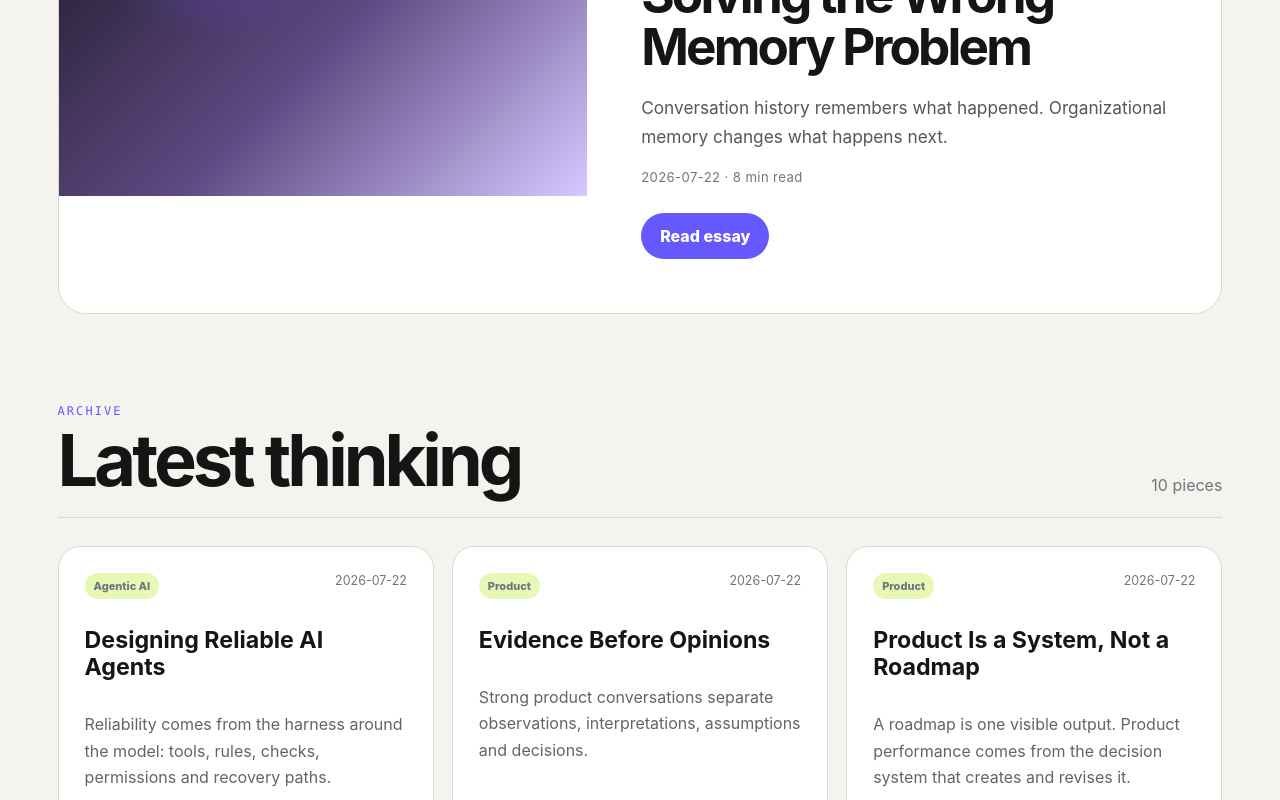
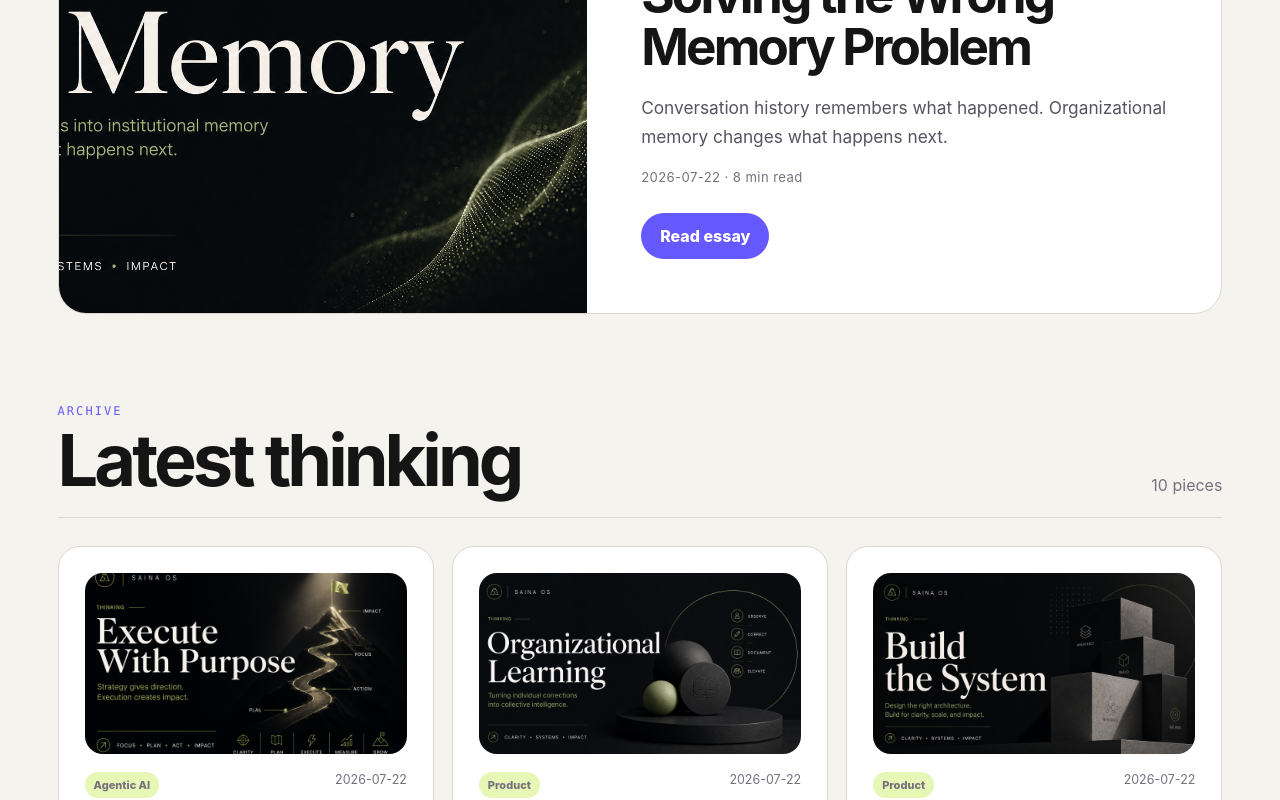
Before and after one commit to sainababaei/saina-os, a Next.js app: page /thinking in a window 1280 px wide. Shown: the part 755-1555 px from the top of the page. Built offline with nearby package versions, Linux system fonts and the light colour scheme; no server answers.

Commit message:
Display article cover images

```diff
--- a/app/thinking/page.js
+++ b/app/thinking/page.js
@@ -4,40 +4,135 @@ import { getAllArticles, estimateReadingTime } from '@/lib/articles';
 
 export const metadata = {
   title: 'Thinking | SAINA OS',
-  description: 'Working ideas on AI, product strategy, organizational learning and professional relationships.',
+  description:
+    'Working ideas on AI, product strategy, organizational learning and professional relationships.',
 };
+
+function getCover(article) {
+  return article.cover || `/images/covers/${article.slug}.png`;
+}
 
 export default function Thinking() {
   const articles = getAllArticles();
-  const featured = articles.find((article) => article.featured) || articles[0];
-  const rest = articles.filter((article) => article.slug !== featured?.slug);
+  const featured =
+    articles.find((article) => article.featured) || articles[0];
 
-  return <><SiteHeader/><main className="wrap pagePad thinkingPage">
+  const rest = articles.filter(
+    (article) => article.slug !== featured?.slug
+  );
+
+  return (
+    <>
+      <SiteHeader />
+
+      <main className="wrap pagePad thinkingPage">
         <div className="eyebrow">Thinking</div>
-    <h1 className="pageTitle">Ideas are drafts. Systems are conversations.</h1>
-    <p className="lead">A growing collection of essays, frameworks and field notes on AI, product strategy, organizational learning and professional relationships.</p>
 
-    {featured && <section className="thinkingFeatured">
-      <div className="featureArt"></div>
+        <h1 className="pageTitle">
+          Ideas are drafts. Systems are conversations.
+        </h1>
+
+        <p className="lead">
+          A growing collection of essays, frameworks and field notes on AI,
+          product strategy, organizational learning and professional
+          relationships.
+        </p>
+
+        {featured && (
+          <section className="thinkingFeatured">
+            <img
+              className="featureArt"
+              src={getCover(featured)}
+              alt={featured.title}
+              loading="eager"
+              style={{
+                width: '100%',
+                height: '100%',
+                objectFit: 'cover',
+                display: 'block',
+              }}
+            />
+
             <div className="featureBody">
-        <span className="tag">Featured · {featured.category}</span>
+              <span className="tag">
+                Featured · {featured.category}
+              </span>
+
               <h2>{featured.title}</h2>
+
               <p>{featured.description}</p>
-        <div className="articleMeta">{featured.date} · {featured.readingTime || estimateReadingTime(featured.content)} min read</div>
-        <Link className="button primary" href={`/thinking/${featured.slug}`}>Read essay</Link>
+
+              <div className="articleMeta">
+                {featured.date} ·{' '}
+                {featured.readingTime ||
+                  estimateReadingTime(featured.content)}{' '}
+                min read
               </div>
-    </section>}
+
+              <Link
+                className="button primary"
+                href={`/thinking/${featured.slug}`}
+              >
+                Read essay
+              </Link>
+            </div>
+          </section>
+        )}
 
         <section className="articleArchive">
-      <div className="sectionHeading"><div><div className="eyebrow">Archive</div><h2>Latest thinking</h2></div><span>{articles.length} pieces</span></div>
+          <div className="sectionHeading">
+            <div>
+              <div className="eyebrow">Archive</div>
+              <h2>Latest thinking</h2>
+            </div>
+
+            <span>{articles.length} pieces</span>
+          </div>
+
           <div className="articleGrid">
-        {rest.map((article) => <Link className="articleArchiveCard" href={`/thinking/${article.slug}`} key={article.slug}>
-          <div className="articleArchiveTop"><span className="tag">{article.category}</span><span>{article.date}</span></div>
+            {rest.map((article) => (
+              <Link
+                className="articleArchiveCard"
+                href={`/thinking/${article.slug}`}
+                key={article.slug}
+              >
+                <img
+                  src={getCover(article)}
+                  alt={article.title}
+                  loading="lazy"
+                  style={{
+                    width: '100%',
+                    aspectRatio: '16 / 9',
+                    objectFit: 'cover',
+                    display: 'block',
+                    borderRadius: '18px',
+                    marginBottom: '18px',
+                  }}
+                />
+
+                <div className="articleArchiveTop">
+                  <span className="tag">{article.category}</span>
+                  <span>{article.date}</span>
+                </div>
+
                 <h3>{article.title}</h3>
+
                 <p>{article.description}</p>
-          <div className="articleArchiveBottom"><span>{article.readingTime || estimateReadingTime(article.content)} min read</span><span>Read →</span></div>
-        </Link>)}
+
+                <div className="articleArchiveBottom">
+                  <span>
+                    {article.readingTime ||
+                      estimateReadingTime(article.content)}{' '}
+                    min read
+                  </span>
+
+                  <span>Read →</span>
+                </div>
+              </Link>
+            ))}
           </div>
         </section>
-  </main></>;
+      </main>
+    </>
+  );
 }
```
Lines whose indentation alone changed are shown as unchanged.
